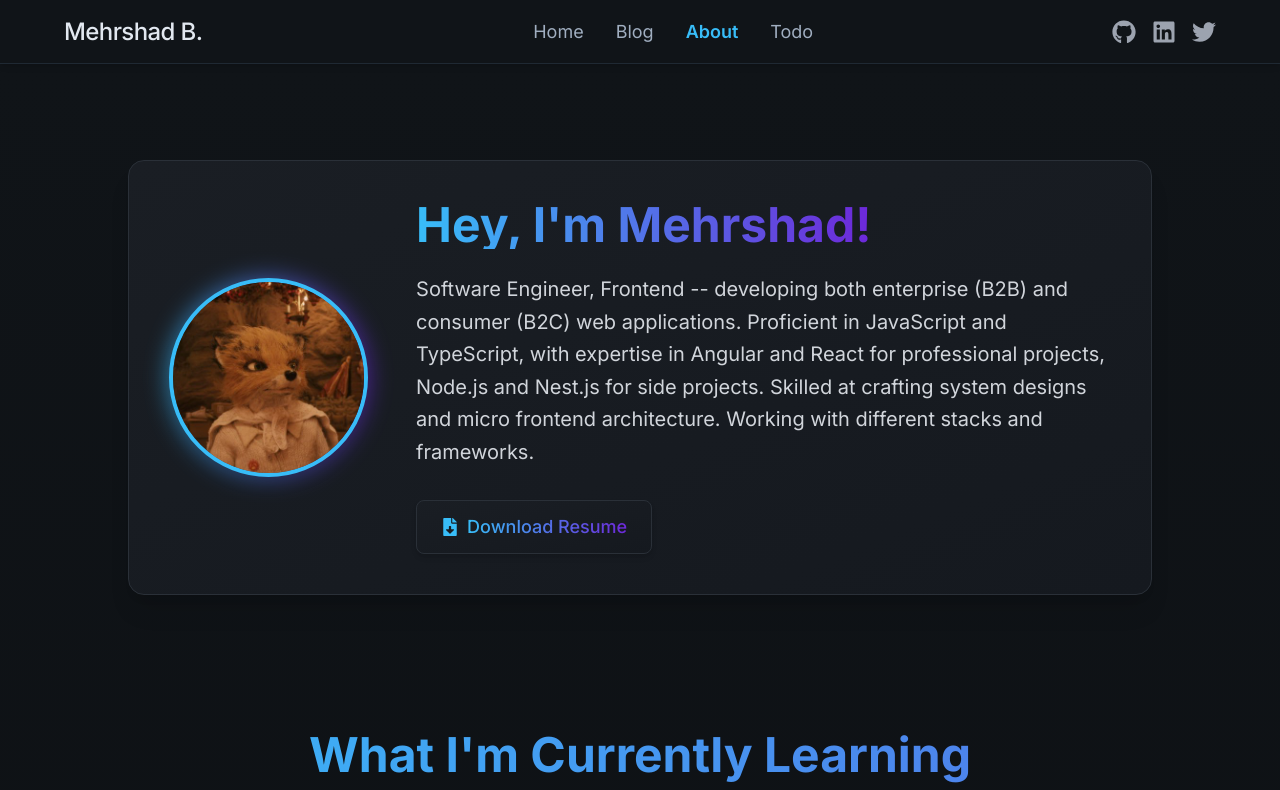
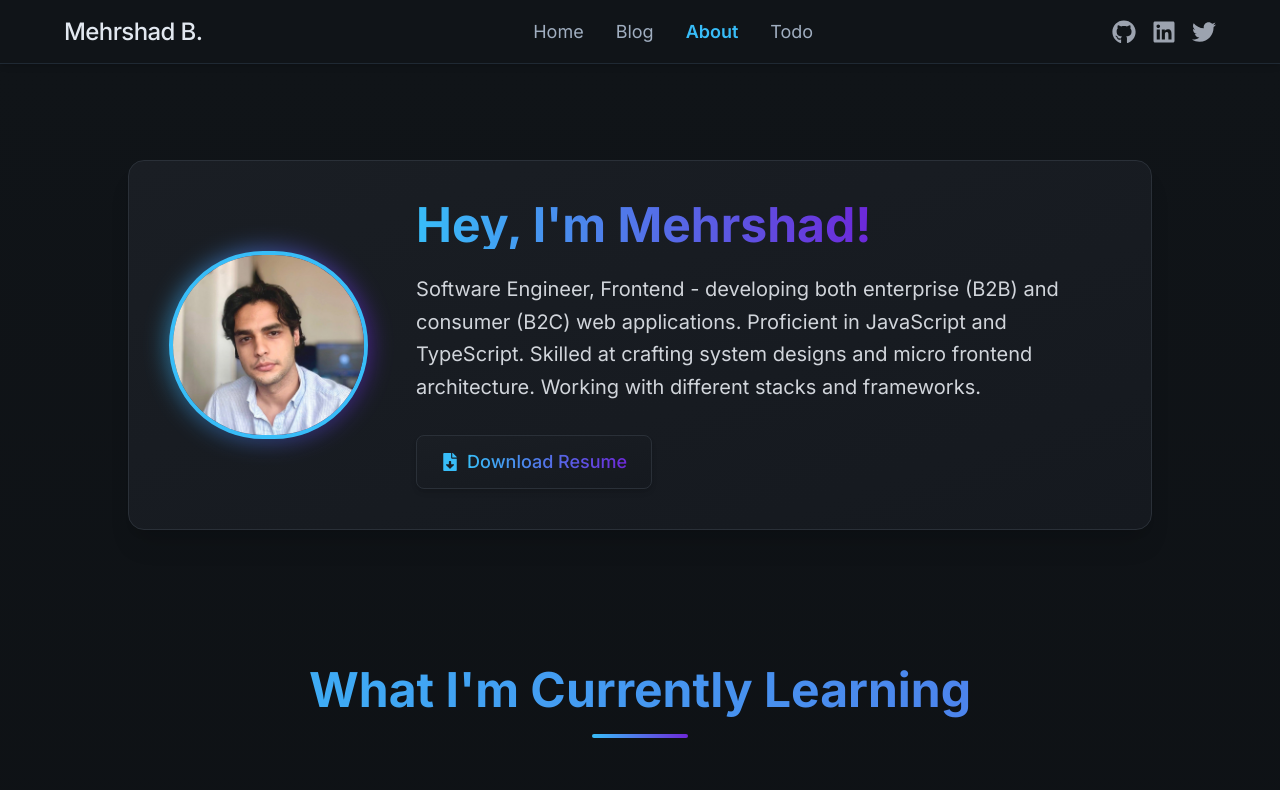
Before and after one commit to ducksonmoon/ducksonmoon.github.io, a Next.js app: page /about in a window 1280 px wide. Shown: the top 790 px of the page. Built offline with nearby package versions, Linux system fonts and the light colour scheme.

Commit message:
Fix: Change about

```diff
--- a/src/app/about/page.tsx
+++ b/src/app/about/page.tsx
@@ -278,7 +278,7 @@ export default function AboutPage() {
           <div className="relative">
             <div className="absolute inset-0 rounded-full bg-gradient-to-r from-[#38bdf8] to-[#6d28d9] blur-md opacity-70 animate-pulse"></div>
             <Image
-              src="/profile-fox.jpg"
+              src="/profile.jpg"
               alt="Mehrshad's Profile Picture"
               width={220}
               height={220}
@@ -300,9 +300,8 @@ export default function AboutPage() {
               animate={{ opacity: 1, y: 0 }}
               transition={{ duration: 0.5, delay: 0.4 }}
             >
-              Software Engineer, Frontend -- developing both enterprise (B2B) and consumer (B2C) web applications.
-              Proficient in JavaScript and TypeScript, with expertise in Angular and React for professional projects, Node.js and Nest.js
-              for side projects. Skilled at crafting system designs and micro frontend architecture. Working with different stacks and
+              Software Engineer, Frontend - developing both enterprise (B2B) and consumer (B2C) web applications.
+              Proficient in JavaScript and TypeScript. Skilled at crafting system designs and micro frontend architecture. Working with different stacks and
               frameworks.
             </motion.p>
 
```
Also changed, not shown: public/profile.jpg.
